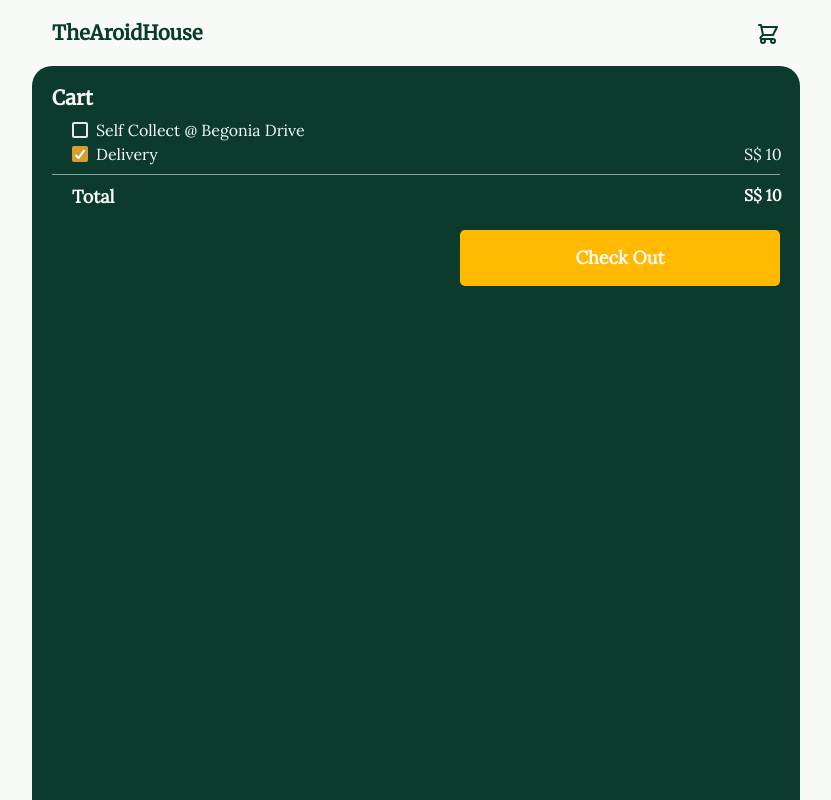
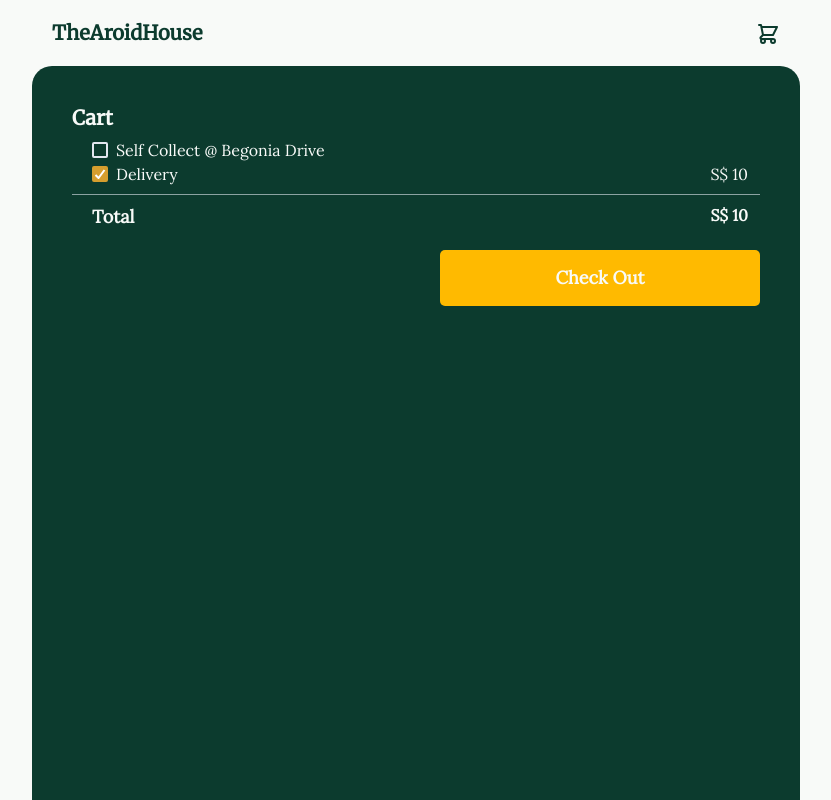
Before and after one commit to thearoidhouse/the-aroid-house-official-site, a Next.js app: page /cart in a window 1280 px wide. Shown: the whole page, without its empty margins (224-1055 px from the left). Built offline with nearby package versions, Linux system fonts and the light colour scheme.

Commit message:
style: :lipstick: Fix padding and hover button overflow

```diff
--- a/src/components/cart/DeliveryOption.js
+++ b/src/components/cart/DeliveryOption.js
@@ -9,9 +9,10 @@ const DeliveryOption = (props) => {
       <Flex
         direction="column"
         paddingLeft="5"
-        width={["80vw", "57vw"]}
+        width={["80vw", "auto"]}
         paddingTop="2"
         paddingBottom="2"
+        paddingRight={["0", "3"]}
       >
         <Flex direction="row">
           <Checkbox
--- a/src/components/checkout/Payment.js
+++ b/src/components/checkout/Payment.js
@@ -94,7 +94,7 @@ const Payment = (props) => {
       direction="column"
       paddingLeft={["5", "0"]}
       paddingTop="2"
-      paddingBottom="2"
+      //paddingBottom="2"
       height="full"
       width={["100vw", "55vw"]}
     >
--- a/src/pages/cart.js
+++ b/src/pages/cart.js
@@ -78,7 +78,7 @@ function cart() {
           height="full"
           borderRadius="20px 20px 0px 0px"
           direction="column"
-          padding="5"
+          padding={["5", "10"]}
         >
           <Heading fontSize="xl" color="background">
             Cart
@@ -101,7 +101,8 @@ function cart() {
             direction="row"
             paddingLeft="5"
             paddingTop="2"
-            width={["80vw", "57vw"]}
+            width={["80vw", "auto"]}
+            paddingRight={["0", "3"]}
           >
             <Text fontSize="lg" fontWeight="bold" color="background">
               Total
```
Also changed, not shown: src/components/checkout/Details.js (+6 -1 lines).
